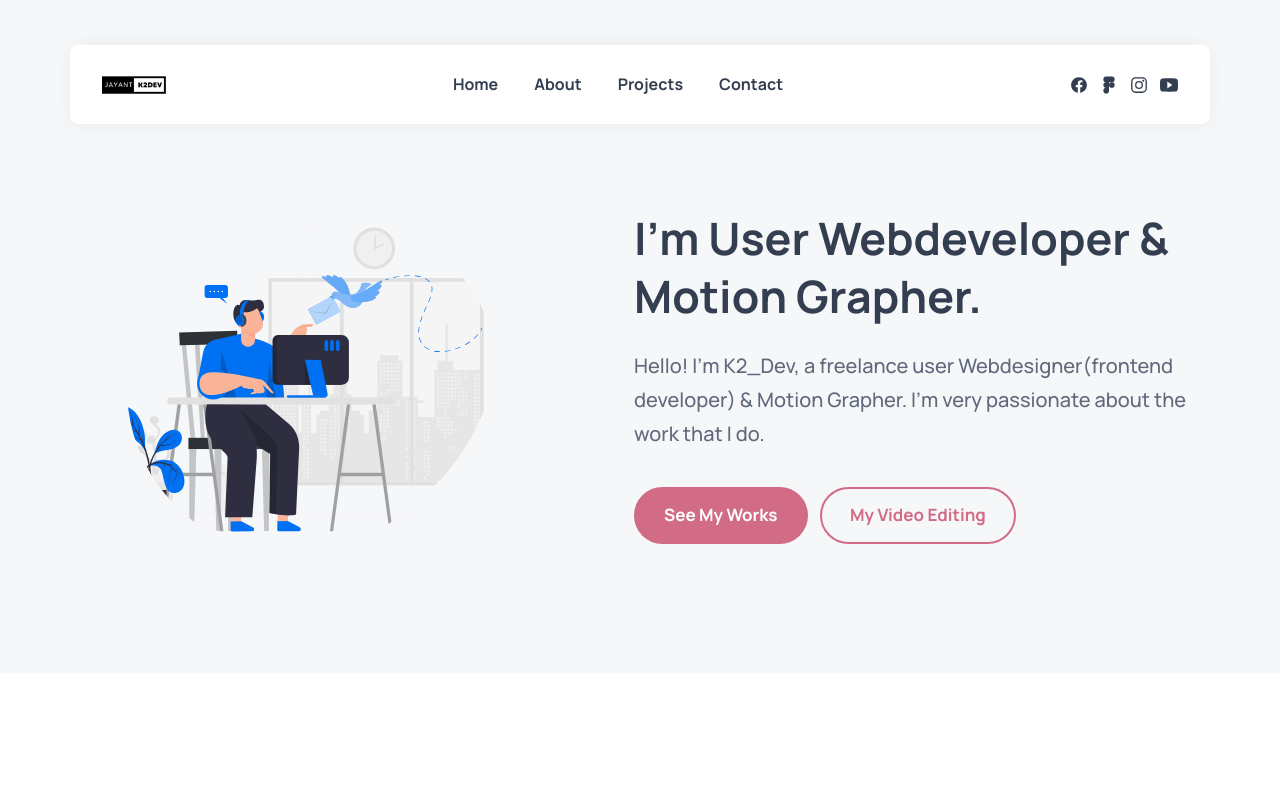
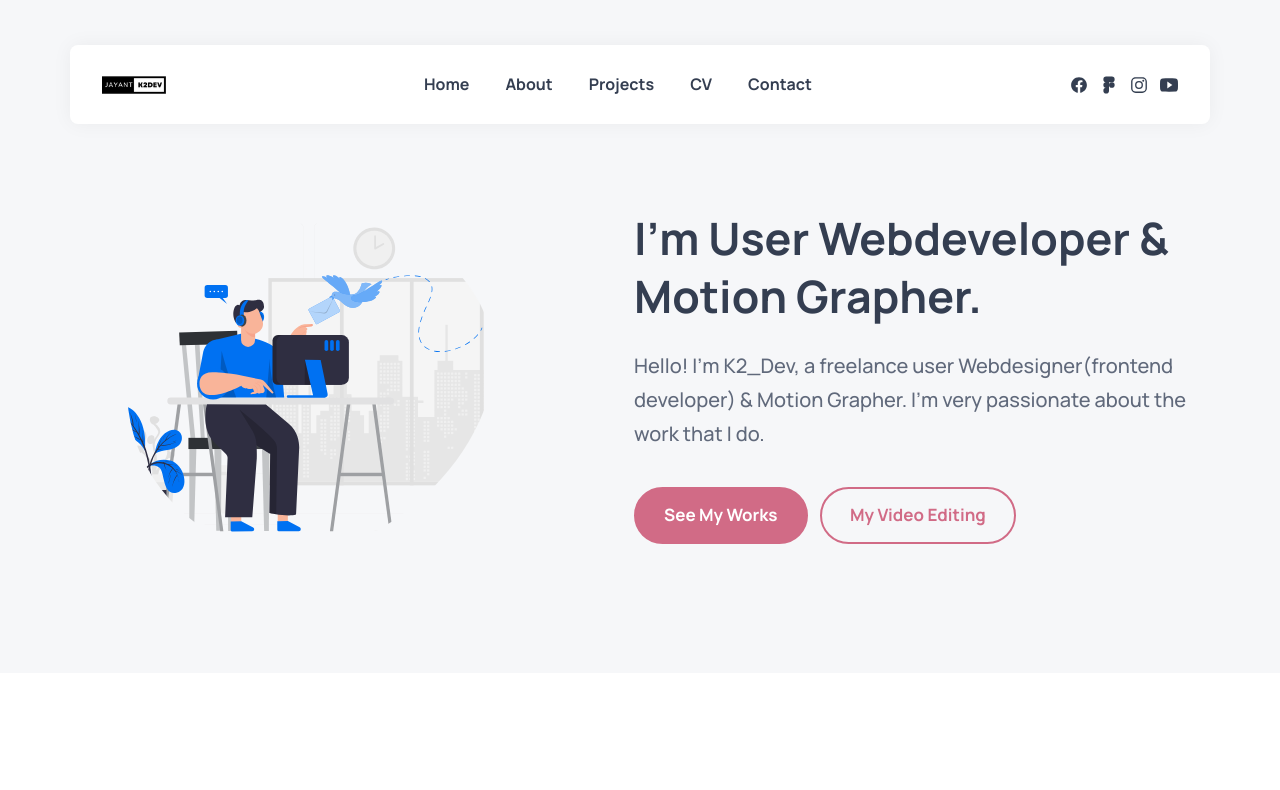
Before and after one commit to KimTang18/Jayant-Portfolio, a plain HTML site: page index.html in a window 1280 px wide. Shown: the top 790 px of the page. Drawn offline with nearby package versions, Linux system fonts and the light colour scheme.

Commit message:
Update index.html

```diff
--- a/index.html
+++ b/index.html
@@ -67,7 +67,9 @@
           <li>
             <a href="https://github.com/KimTang18" class="navbar-link">Projects</a>
           </li>
-
+          <li>
+            <a href="./Resume for website/resume.html" class="navbar-link" target="_blank">CV</a>
+          </li>
 
           <li>
             <a href="./assets/404 Not Found/404.html" class="navbar-link" target="_blank">Contact</a>
```
